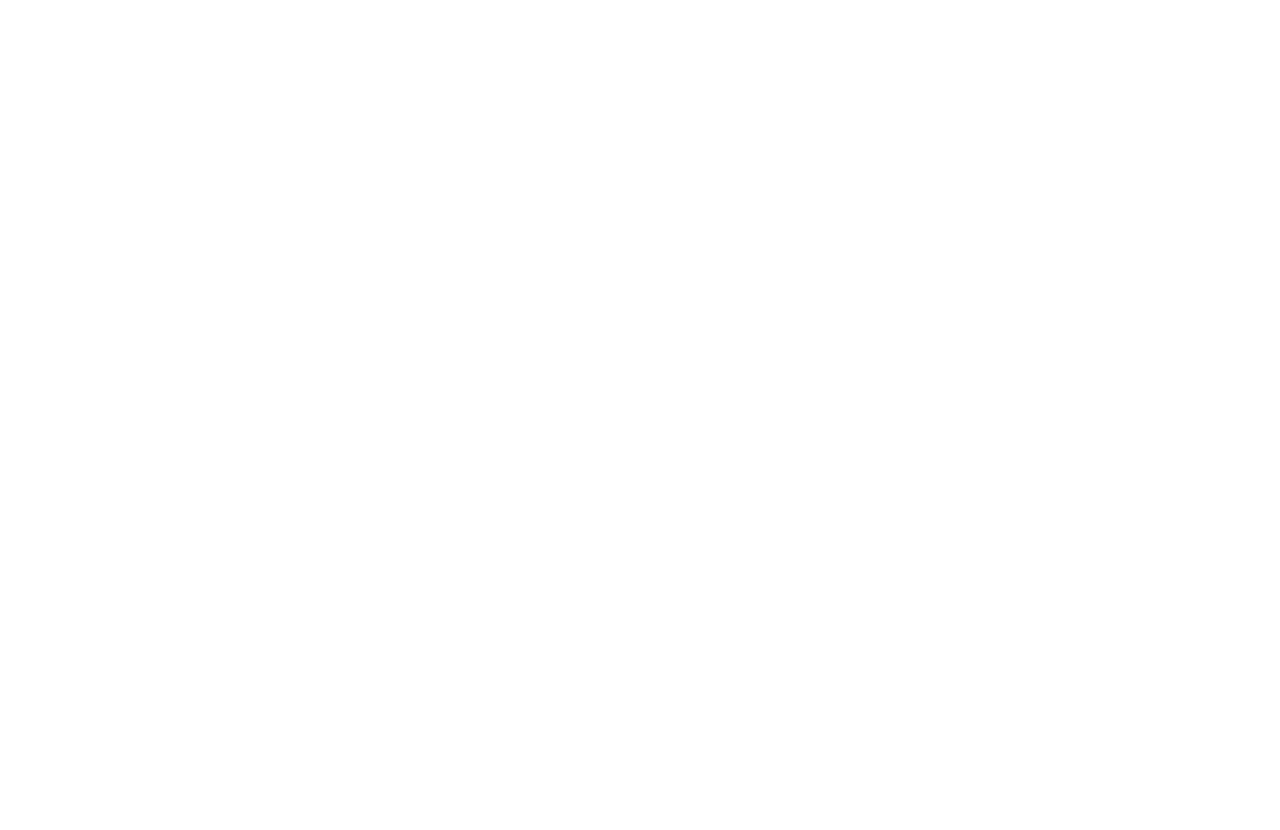
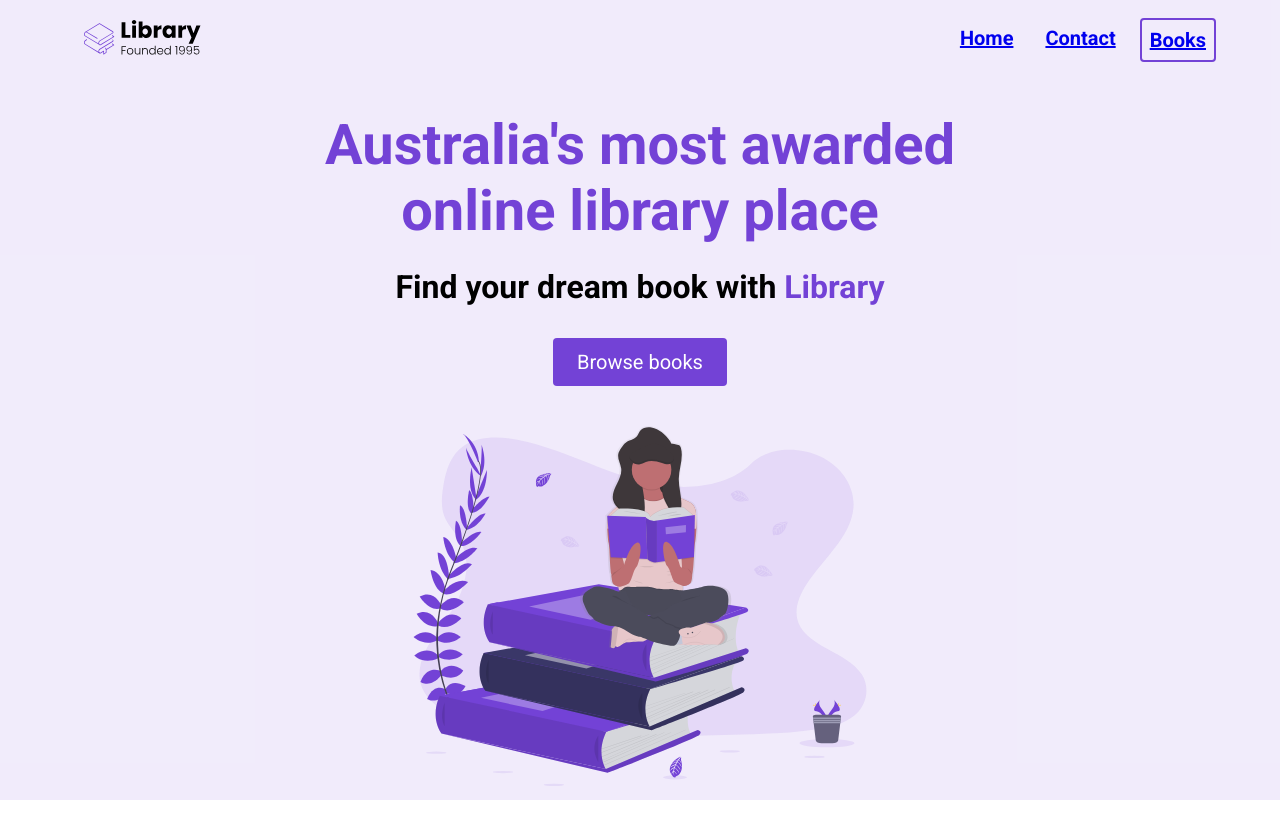
Before and after one commit to metikejela7x7-hub/e-commerce, a plain HTML site: page index.html in a window 1280 px wide. Before the commit the page ends 800 px from the top, so only its background shows below. Drawn offline with Linux system fonts and the light colour scheme.

Commit message:
fea: add nav and images

```diff
--- a/index.html
+++ b/index.html
@@ -1,11 +1,40 @@
-<!DOCTYPE html>
+<!doctype html>
 <html lang="en">
-<head>
-  <meta charset="UTF-8">
-  <meta name="viewport" content="width=device-width, initial-scale=1.0">
-  <title>Document</title>
-</head>
-<body>
-
-</body>
+  <head>
+    <meta charset="UTF-8" />
+    <meta name="viewport" content="width=device-width, initial-scale=1.0" />
+    <title>Library</title>
+    <link rel="stylesheet" href="stylel.css" />
+  </head>
+  <body>
+    <section id="landing">
+      <nav>
+        <div class="nav__container">
+          <img class="logo" src="./assets/Library.svg" alt="" />
+          <ul class="nav__links">
+            <li class="nav__link"><a href="#">Home</a></li>
+            <li class="nav__link"><a href="#">Contact</a></li>
+            <li class="nav__link nav__link--primary"><a href="#">Books</a></li>
+          </ul>
+        </div>
+      </nav>
+      <header>
+        <div class="header__container">
+          <div class="header__description">
+            <h1>Australia's most awarded online library place</h1>
+            <h2>
+              Find your dream book with <span class="purple">Library</span>
+            </h2>
+            <button class="btn">Browse books</button>
+          </div>
+          <figure class="header__img--wrapper">
+            <img src="./assets/Undraw_Books.svg" alt="" />
+          </figure>
+        </div>
+      </header>
+    </section>
+    <main>
+      <section id="highlights"></section>
+    </main>
+  </body>
 </html>
--- a/stylel.css
+++ b/stylel.css
@@ -0,0 +1,126 @@
+@import url("https://fonts.googleapis.com/css2?family=Roboto:wght@400;500;700&display=swap");
+* {
+  padding: 0;
+  margin: 0;
+  box-sizing: border-box;
+  font-family: "Roboto", sans-serif;
+}
+
+nav {
+  height: 80px;
+  display: flex;
+}
+
+img {
+  width: 100%;
+  height: 100%;
+  max-height: 50vh;
+  padding: 20px;
+}
+
+.nav__container {
+  width: 100%;
+  max-width: 1200px;
+  padding: 0 24px;
+  display: flex;
+  justify-content: space-between;
+  align-items: center;
+  margin: 0 auto;
+}
+
+.purple {
+  color: #7342d6;
+}
+.logo {
+  width: 160px;
+}
+
+ul {
+  display: flex;
+}
+
+li {
+  list-style-type: none;
+}
+
+.nav__link {
+  margin-left: 16px;
+  text-decoration: none;
+  font-size: 20px;
+  color: #7342d6;
+  font-weight: bold;
+  padding: 8px;
+}
+
+.nav__link:hover {
+  text-decoration: underline;
+}
+
+.nav__link--primary {
+  border: 2px solid #7342d6;
+  border-radius: 4px;
+}
+
+.nav__link--primary:hover {
+  text-decoration: none;
+}
+
+#landing {
+  background-color: rgba(115, 66, 214, 0.1);
+}
+
+header {
+  height: calc(100vh - 80px);
+}
+
+.header__container {
+  padding-top: 32px;
+  width: 100%;
+  max-width: 720px;
+  margin: 0 auto;
+  height: 100%;
+  justify-content: center;
+  display: flex;
+  flex-direction: column;
+  justify-content: space-between;
+}
+
+.header__description {
+  display: flex;
+  flex-direction: column;
+  align-items: center;
+}
+
+h1 {
+  font-size: 56px;
+  color: #7342d6;
+  margin-bottom: 24px;
+  text-align: center;
+}
+
+h2 {
+  font-size: 32px;
+  margin-bottom: 32px;
+  text-align: center;
+}
+
+button {
+  cursor: pointer;
+}
+
+button:active {
+  transform: translateY(1px);
+}
+
+.btn {
+  background-color: #7342d6;
+  color: white;
+  padding: 12px 24px;
+  font-size: 20px;
+  border-radius: 4px;
+  border: none;
+}
+
+.header__img--wrapper {
+  padding: 20px;
+}
```
Also changed, not shown: assets/Library.svg (added), assets/Undraw_Books.svg (added), assets/atomic habits.jpg (added), assets/book-1.jpeg (added), assets/book-2.jpeg (added), assets/book-3.jpeg (added), assets/book-4.jpeg (added), assets/book-5.jpeg (added), assets/book-6.jpeg (added), assets/book-7.jpg (added), assets/book-8.jpeg (added), assets/crack the coding interview.png (added), assets/david goggins.jpeg (added), assets/deep work.jpeg (added), 1 more files.
